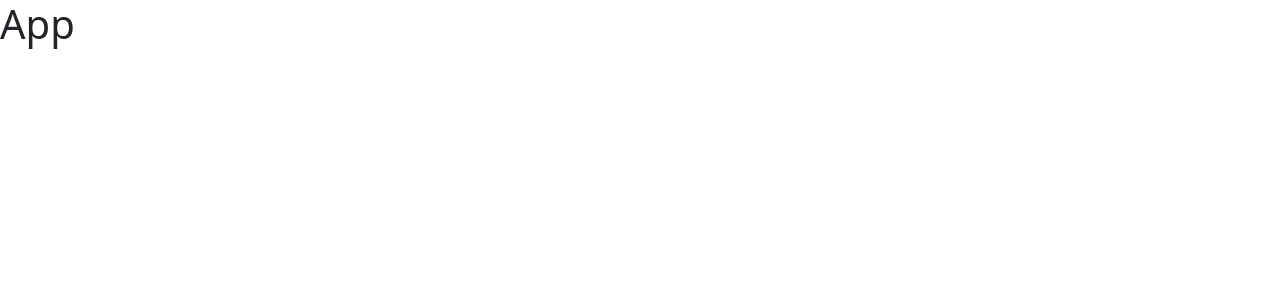
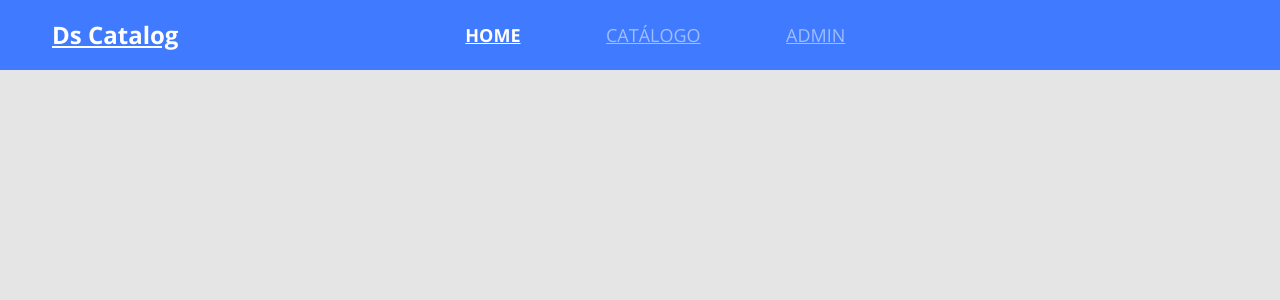
Before and after one commit to sirAndre1337/dscatalog, a React (Create React App) app in the folder front-web/: page / in a window 1280 px wide. Shown: the top 300 px of the page. Built offline with nearby package versions, Linux system fonts and the light colour scheme.

Commit message:
Add Navbar

```diff
--- a/front-web/src/App.tsx
+++ b/front-web/src/App.tsx
@@ -1,8 +1,11 @@
 import React from "react";
+import './core/assets/styles/custom.scss';
+import './app.scss';
+import Navbar from "./core/components/Navbar";
 
 const App = () => {
     return (
-       <h1>App</h1>
+       <Navbar />
     )
 }
 
--- /dev/null
+++ b/front-web/src/app.scss
@@ -0,0 +1,23 @@
+@import url('https://fonts.googleapis.com/css2?family=Open+Sans:wght@400;700&display=swap');
+
+* {
+    font-family: 'Open Sans', sans-serif;
+}
+
+h1, h2, h3, h4, h5, h6 {
+    margin-bottom: 0;
+    font-weight: 700;
+  }
+
+  ul {
+    list-style-type: none;
+    margin-bottom: 0;
+    padding-left: 0;
+  }
+
+  a {
+    &:hover {
+      text-decoration: none;
+      color: unset;
+    }
+  }
--- /dev/null
+++ b/front-web/src/core/assets/styles/custom.scss
@@ -0,0 +1,8 @@
+$theme-colors: (
+    "primary" : #407BFF
+);
+
+$body-bg: #E5E5E5;
+$body-color: #263238;
+
+@import '~bootstrap/scss/bootstrap.scss';
--- /dev/null
+++ b/front-web/src/core/components/Navbar/index.tsx
@@ -0,0 +1,31 @@
+import './styles.scss';
+const Navbar = () => (
+    <nav className="row bg-primary main-nav">
+        <div className="col-2">
+            <a href="link" className='nav-logo-text'>
+                <h4>Ds Catalog</h4>
+            </a>
+        </div>
+        <div className="col-6 offset-2">
+            <ul className='main-menu'>
+                <li>
+                    <a href="home" className='active'>
+                        HOME
+                    </a>
+                </li>
+                <li>
+                    <a href="home">
+                        CATÁLOGO
+                    </a>
+                </li>
+                <li>
+                    <a href="home">
+                        ADMIN
+                    </a>
+                </li>
+            </ul>
+        </div>
+    </nav>
+);
+
+export default Navbar;
--- /dev/null
+++ b/front-web/src/core/components/Navbar/styles.scss
@@ -0,0 +1,32 @@
+.main-nav {
+    height: 70px;
+    color: #FFF;
+    align-items: center;
+    padding-left: 40px;
+    margin-left: 0;
+    margin-right: 0;
+}
+
+.nav-logo-text {
+    color: #FFF;
+}
+
+.main-menu {
+    display: flex;
+    font-size: 18px;
+    width: 380px;
+    justify-content: space-between;
+
+    a {
+        font-style: normal;
+        color: rgba(255, 255, 255, 0.5);
+        &.active {
+            font-weight: bold;
+            color: #FFF;
+        }
+
+        &:hover {
+            color: #FFF;
+        }
+    }
+}
--- a/front-web/src/index.tsx
+++ b/front-web/src/index.tsx
@@ -1,7 +1,7 @@
 import React from 'react';
 import ReactDOM from 'react-dom';
 import App from './App'
-import 'bootstrap/dist/css/bootstrap.css';
+
 
 ReactDOM.render(
   <App />,
```
